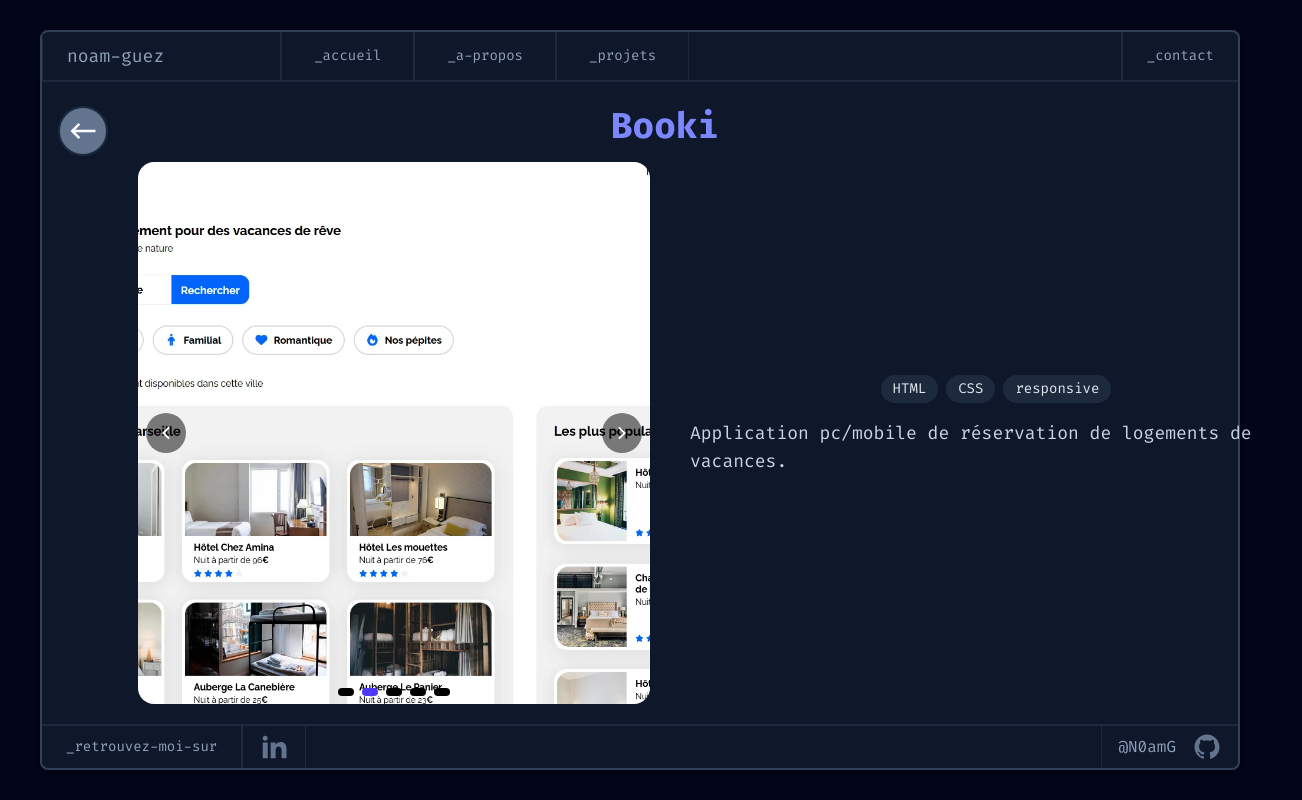
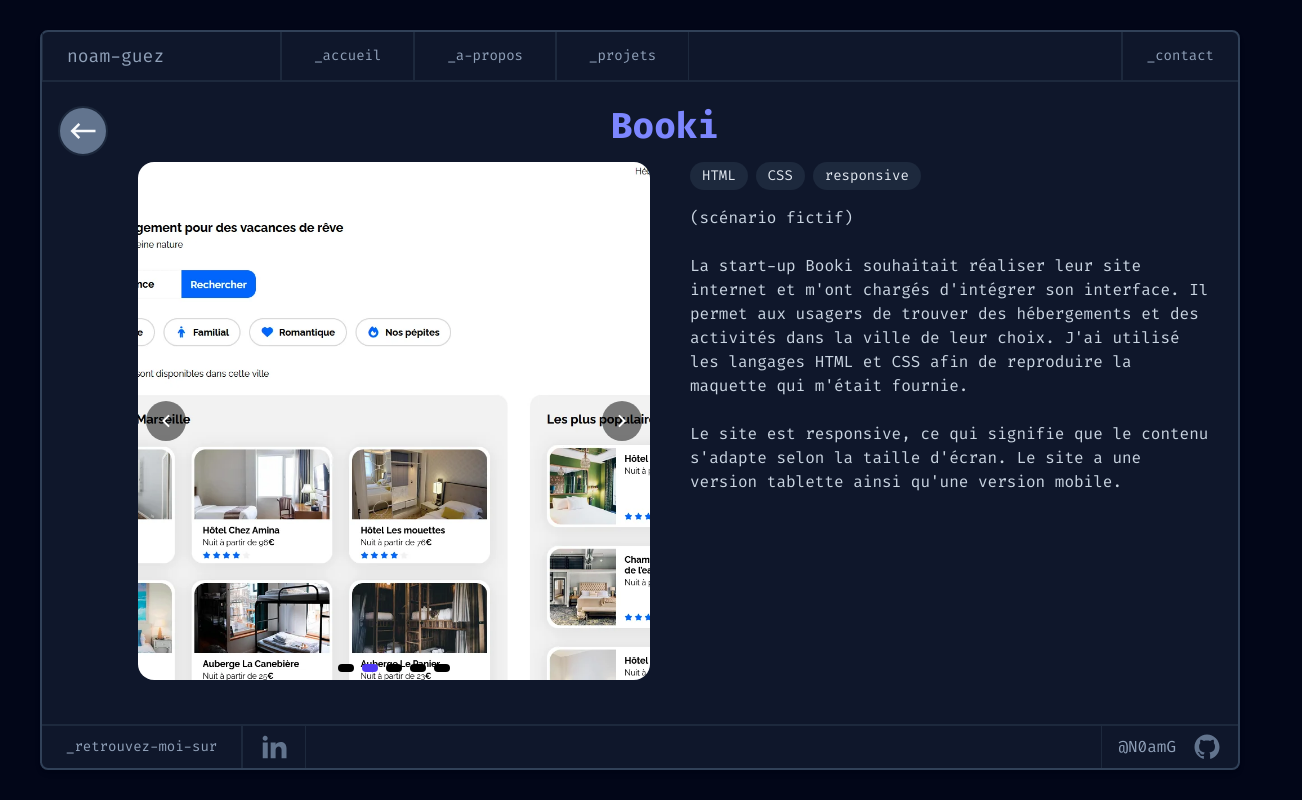
Before and after one commit to N0amG/Portfolio-public, a Next.js app: page /projects/booki in a window 1280 px wide. Shown: the whole page, 1302 px wide, since content can reach past the window. Built offline with nearby package versions, Linux system fonts and the light colour scheme.

Commit message:
Add : slug page + fix carroussel

```diff
--- a/src/app/projects/[slug]/page.jsx
+++ b/src/app/projects/[slug]/page.jsx
@@ -3,15 +3,16 @@ import Link from 'next/link'
 import { notFound } from 'next/navigation'
 import projects from '@/app/projects/projects'
 import Carousel from '@/components/Carousel'
-export default function ProjectDetail({ params }) {
-	const { slug } = params
+
+export default async function ProjectDetail({ params }) {
+	const { slug } = await params
 	const toSlug = (str) => str.toLowerCase().replace(/\s+/g, '-')
 	const project = projects.find((p) => toSlug(p.title) === slug)
 
 	if (!project) return notFound()
 
 	return (
-		<div className='project-slug flex flex-col h-full w-full px-4 pt-6'>
+		<div className='project-slug flex flex-col h-full max-h-[calc(100%-93px)] w-full px-4 pt-6'>
 			<div className='flex '>
 				<Link href='/projects/' className='self-start'>
 					<svg
@@ -28,8 +29,8 @@ export default function ProjectDetail({ params }) {
 					{project.title}
 				</h1>
 			</div>
-			<div className='container flex h-full ml-20 mb-5 w-full'>
-				<Carousel>
+			<div className='container flex h-full ml-20 max-w-[calc(100%-80px)] max-h-[calc(100%-60px)]'>
+				<Carousel className='h-[calc(100%-40px)] mb-10'>
 					<img
 						src={project.img}
 						alt={project.title}
@@ -58,7 +59,7 @@ export default function ProjectDetail({ params }) {
 				</Carousel>
 				<div
 					id='desciption'
-					className='flex flex-col w-[calc(100% - 50px)] items-center justify-center'
+					className='flex flex-col w-[calc(100%-120px)] items-start overflow-y-auto scrollbar-custom pr-3'
 				>
 					<div className='flex gap-2 mb-4'>
 						{project.languages.map((tag) => (
@@ -70,9 +71,11 @@ export default function ProjectDetail({ params }) {
 							</span>
 						))}
 					</div>
-					<p className='text-slate-300 text-lg mb-4'>
-						{project.description}
-					</p>
+					<ul className='flex flex-col text-slate-300 text-md mb-4 list-inside h-full'>
+						{project.description.map((desc, idx) => (
+							<li key={idx} className='flex flex-wrap'>{desc === "" ? <br/> : desc}</li>
+						))}
+					</ul>
 				</div>
 			</div>
 		</div>
--- a/src/app/projects/projects.js
+++ b/src/app/projects/projects.js
@@ -2,41 +2,55 @@
 const projects = [
 	{
 		title: 'Booki',
-		description:
-			'Application pc/mobile de réservation de logements de vacances.',
+		subtitle:'Aplication web/mobile de réservation hotelière',
+		description: [
+			"(scénario fictif)",
+			"",
+			"La start-up Booki souhaitait réaliser leur site internet et m'ont chargés d'intégrer son interface. Il permet aux usagers de trouver des hébergements et des activités dans la ville de leur choix. J'ai utilisé les langages HTML et CSS afin de reproduire la maquette qui m'était fournie.",
+			"",
+ 			"Le site est responsive, ce qui signifie que le contenu s'adapte selon la taille d'écran. Le site a une version tablette ainsi qu'une version mobile."
+		],
 		languages: ['HTML', 'CSS', 'responsive'],
 		img: '/img/booki/booki_thumbnail.webp',
 	},
 	{
 		title: 'Sophie Bluel',
-		description: 'Portfolio architecte en javascript',
+		description: [
+			"Portfolio architecte en javascript."
+		],
 		languages: ['HTML', 'CSS', 'Javascript'],
 		img: '/img/booki/booki_thumbnail.webp',
 	},
 	{
 		title: 'Nina Carducci',
-		description:
-			'Site vitrine photographe, optimisation SEO et accessibilité.',
+		description: [
+			"Site vitrine photographe.",
+			"Optimisation SEO et accessibilité."
+		],
 		languages: ['HTML', 'CSS', 'Javascript'],
 		img: '/img/booki/booki_thumbnail.webp',
 	},
 	{
 		title: 'Kasa',
-		description: 'Application React/NextJS de location immobilière.',
+		description: [
+			"Application React/NextJS de location immobilière."
+		],
 		languages: ['React', 'CSS', 'SASS', 'responsive'],
 		img: '/img/booki/booki_thumbnail.webp',
 	},
 	{
 		title: 'Mon Vieux Grimoire',
-		description:
-			'Application Node/Express de gestion de livres avec API REST.',
+		description: [
+			"Application Node/Express de gestion de livres avec API REST."
+		],
 		languages: ['Node', 'Javascript', 'CSS', 'MongoDB'],
 		img: '/img/booki/booki_thumbnail.webp',
 	},
 	{
 		title: 'Portfolio',
-		description:
-			'Ce site portfolio, développé avec NextJS et Tailwind.',
+		description: [
+			"Ce site portfolio, développé avec NextJS et Tailwind."
+		],
 		languages: ['NextJS', 'Tailwind'],
 		img: '/img/booki/booki_thumbnail.webp',
 	},
--- a/src/components/Carousel.jsx
+++ b/src/components/Carousel.jsx
@@ -2,7 +2,7 @@
 
 import React, { useState, useEffect, useRef } from "react";
 
-export default function Carousel({ children }) {
+export default function Carousel({ children, className}) {
   const items = React.Children.toArray(children);
   const [current, setCurrent] = useState(0);
   const [paused, setPaused] = useState(false);
@@ -34,7 +34,7 @@ export default function Carousel({ children }) {
   };
 
   return (
-    <div className="carousel flex relative w-full max-w-lg overflow-hidden h-full rounded-2xl mr-10">
+    <div className={`carousel flex relative min-w-[400px] w-full max-w-lg overflow-hidden rounded-2xl mr-10 ${className}`}>
       <div
         className="flex transition-transform duration-500 ease-in-out h-full"
         style={{ transform: `translateX(-${current * 100}%)`, width: `${items.length * 100}%` }}
@@ -47,14 +47,14 @@ export default function Carousel({ children }) {
       </div>
       <button
         onClick={prev}
-        className="absolute top-1/2 left-2 -translate-y-1/2 bg-black/50 text-white rounded-full p-2 z-10"
+        className="absolute top-1/2 left-2 -translate-y-1/2 bg-black/50 hover:bg-indigo-600/70 text-white rounded-full p-2 z-10"
         aria-label="Précédent"
       >
         <svg xmlns="http://www.w3.org/2000/svg" viewBox="0 0 24 24" width={24} fill="currentColor"><path d="M10.8284 12.0007L15.7782 16.9504L14.364 18.3646L8 12.0007L14.364 5.63672L15.7782 7.05093L10.8284 12.0007Z"></path></svg>
       </button>
       <button
         onClick={next}
-        className="absolute top-1/2 right-2 -translate-y-1/2 bg-black/50 text-white rounded-full p-2 z-10"
+        className="absolute top-1/2 right-2 -translate-y-1/2 bg-black/50 hover:bg-indigo-600/70 text-white rounded-full p-2 z-10"
         aria-label="Suivant"
       >
         <svg xmlns="http://www.w3.org/2000/svg" viewBox="0 0 24 24" width={24} fill="currentColor"><path d="M13.1717 12.0007L8.22192 7.05093L9.63614 5.63672L16.0001 12.0007L9.63614 18.3646L8.22192 16.9504L13.1717 12.0007Z"></path></svg>
--- a/src/components/Header.jsx
+++ b/src/components/Header.jsx
@@ -12,7 +12,7 @@ export default function Header() {
 
 	return (
 		// Barre d'en-tête avec nom et navigation
-		<header className='w-full text-slate-400 select-none z-10 border-b-2 border-slate-800'>
+		<header className='flex w-full text-slate-400 select-none z-10 border-b-2 border-slate-800'>
 			<div className='flex items-center justify-between w-full h-12'>
 				{/* Logo ou nom à gauche */}
 				<div
--- a/src/components/ProjectCard.jsx
+++ b/src/components/ProjectCard.jsx
@@ -6,7 +6,7 @@ import { useRef, useState } from 'react'
 
 export default function ProjectCard({
 	title,
-	description,
+	subtitle,
 	languages,
 	className,
 	tag = '', // Ajout d'un tag technique optionnel
@@ -90,7 +90,7 @@ export default function ProjectCard({
 					{/* Bloc texte + bouton avec fond slate-950 */}
 					<div className='flex flex-col h-[calc(100%-110px)] justify-between items-center p-2 rounded-b-2xl bg-slate-950'>
 						<p className='text-slate-400 leading-relaxed text-sm'>
-							{description}
+							{subtitle}
 						</p>
 						{/* Bouton view-project en bas à gauche */}
 						<div className='w-full flex justify-start'>
```
